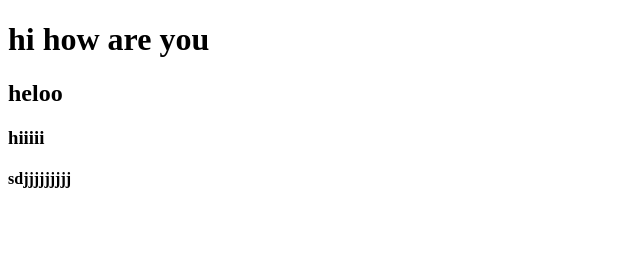
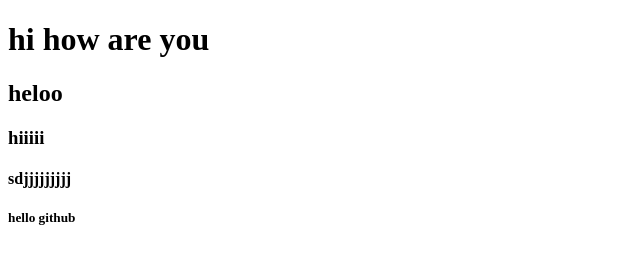
Before and after one commit to krishtalaviya987/gitbasics, a plain HTML site: page index.html in a window 1280 px wide. Shown: the full height of the page, 0-640 px from the left. Drawn offline with Linux system fonts and the light colour scheme.

Commit message:
Update index.html

```diff
--- a/index.html
+++ b/index.html
@@ -10,5 +10,6 @@
     <h2>heloo</h2>
     <h3>hiiiii</h3>
     <h4>sdjjjjjjjjj</h4>
+    <h5>hello github</h5>
 </body>
 </html>
```
